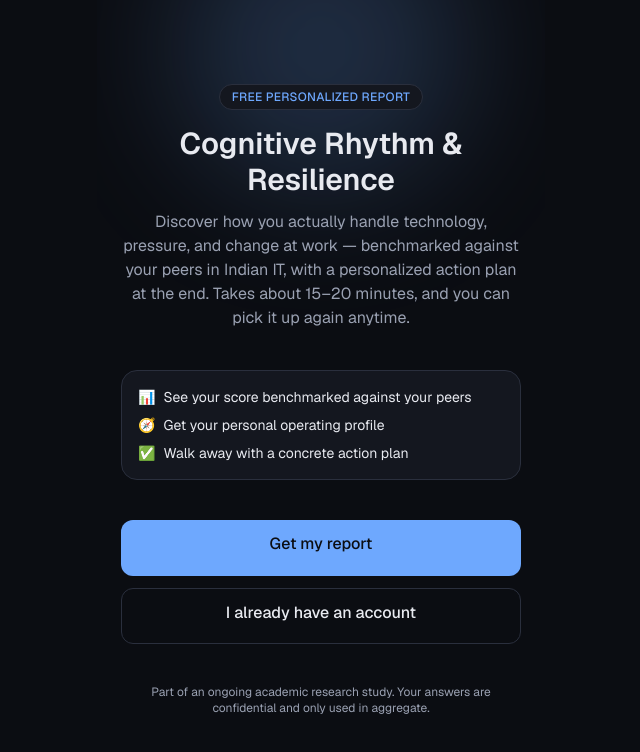
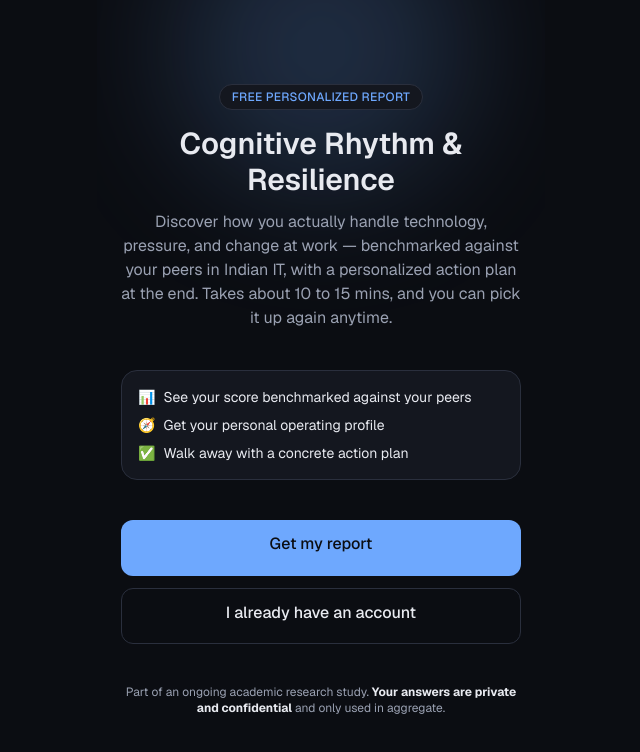
Before and after one commit to rakshabesafe/cognitiverhythm, a Next.js app: page / in a window 1280 px wide. Shown: the top 752 px of the page, without its empty margins (319-959 px from the left). Built offline with nearby package versions, Linux system fonts and the light colour scheme; no server answers.

Commit message:
Update time estimate and highlight confidentiality on front page
Co-authored-by: rakshabesafe <1876507+rakshabesafe@users.noreply.github.com>

```diff
--- a/src/app/page.tsx
+++ b/src/app/page.tsx
@@ -30,7 +30,7 @@ export default async function HomePage() {
         <p className="mt-3 text-muted">
           Discover how you actually handle technology, pressure, and change at work — benchmarked
           against your peers in Indian IT, with a personalized action plan at the end. Takes about
-          15–20 minutes, and you can pick it up again anytime.
+          10 to 15 mins, and you can pick it up again anytime.
         </p>
       </div>
 
@@ -61,7 +61,7 @@ export default async function HomePage() {
         </Link>
       </div>
       <p className="relative text-center text-xs text-muted">
-        Part of an ongoing academic research study. Your answers are confidential and only used
+        Part of an ongoing academic research study. <strong className="text-foreground">Your answers are private and confidential</strong> and only used
         in aggregate.
       </p>
     </main>
```
